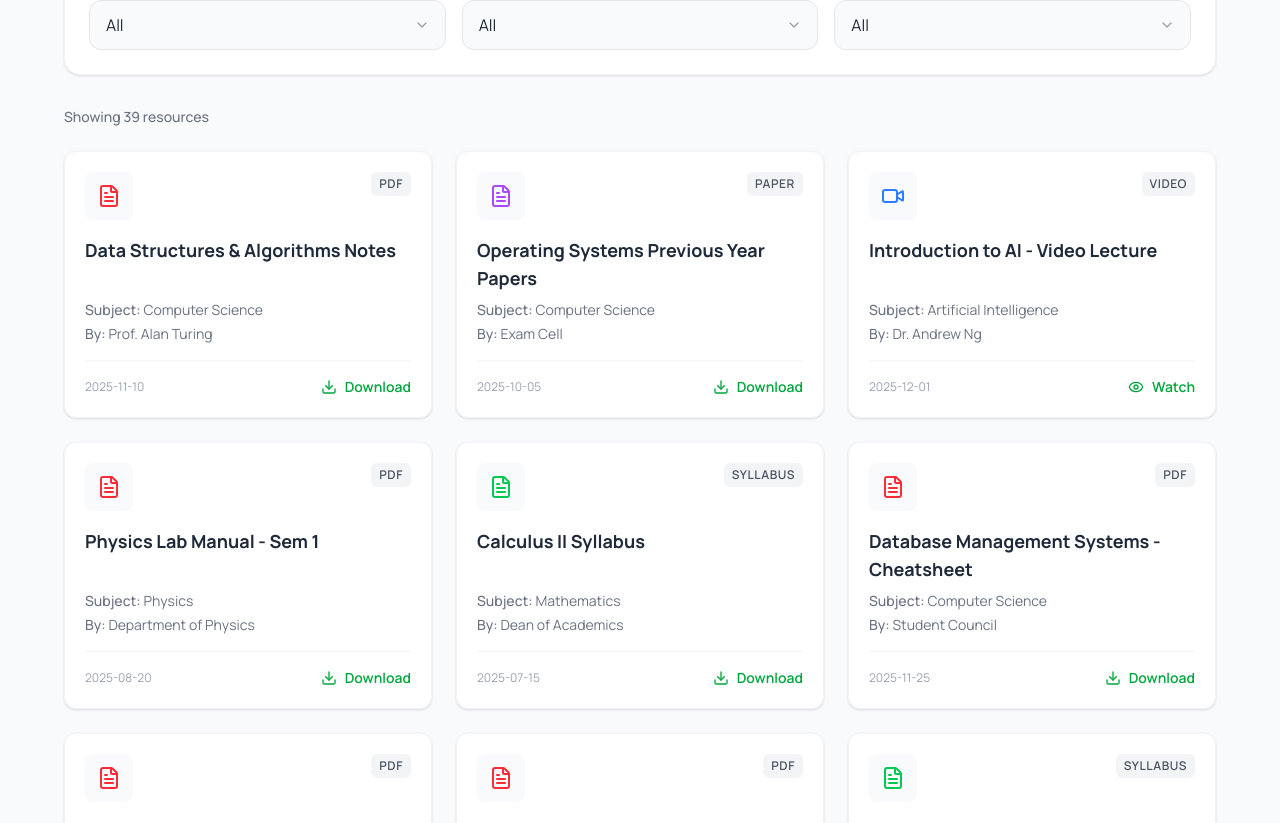
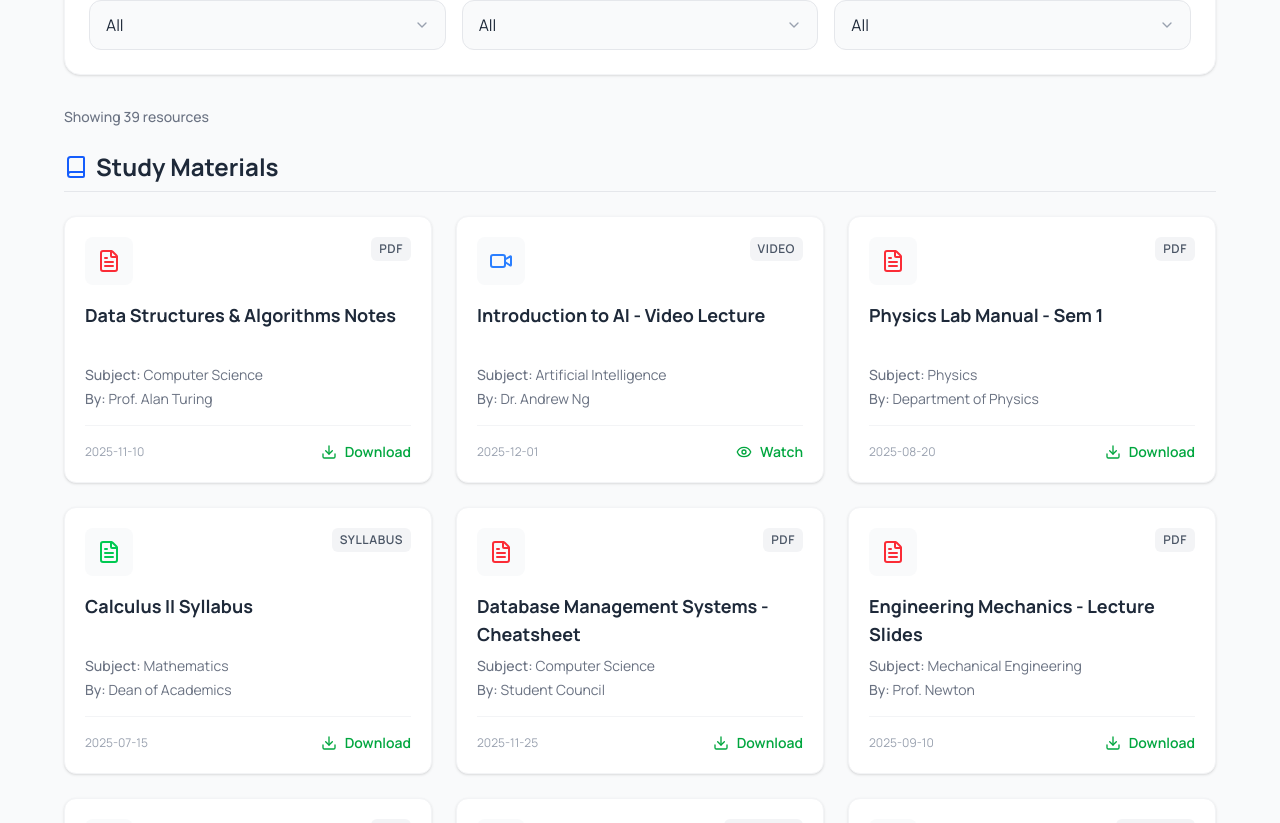
Before and after one commit to Pruthivi13/campus-connect, a React (Vite) app: page /resources in a window 1280 px wide. Shown: the part 797-1620 px from the top of the page. Built offline with nearby package versions, Linux system fonts and the light colour scheme.

Commit message:
Add PYQ section and reorder resources page layout

```diff
--- a/src/components/resources/ResourceCard.jsx
+++ b/src/components/resources/ResourceCard.jsx
@@ -6,7 +6,7 @@ const ResourceCard = ({ resource }) => {
         switch (type) {
             case 'PDF': return <FileText className="h-6 w-6 text-red-500" />;
             case 'Video': return <Video className="h-6 w-6 text-blue-500" />;
-            case 'Paper': return <FileText className="h-6 w-6 text-purple-500" />;
+            case 'PYQ': return <FileText className="h-6 w-6 text-purple-500" />;
             case 'Syllabus': return <FileText className="h-6 w-6 text-green-500" />;
             default: return <LinkIcon className="h-6 w-6 text-gray-500" />;
         }
--- a/src/data/resources.json
+++ b/src/data/resources.json
@@ -14,7 +14,7 @@
         "title": "Operating Systems Previous Year Papers",
         "subject": "Computer Science",
         "semester": "Sem 4",
-        "type": "Paper",
+        "type": "PYQ",
         "author": "Exam Cell",
         "date": "2025-10-05",
         "downloadLink": "#"
--- a/src/pages/Resources.jsx
+++ b/src/pages/Resources.jsx
@@ -1,7 +1,7 @@
 import React, { useState } from 'react';
 import resourcesData from '../data/resources.json';
 import ResourceCard from '../components/resources/ResourceCard';
-import { Search, Filter, BookOpen, ChevronDown } from 'lucide-react';
+import { Search, Filter, BookOpen, ChevronDown, FileQuestion, Book } from 'lucide-react';
 
 const Resources = () => {
   const [searchTerm, setSearchTerm] = useState('');
@@ -30,6 +30,9 @@ const Resources = () => {
 
     return matchesSearch && matchesSemester && matchesSubject && matchesType;
   });
+
+  const pyqResources = filteredResources.filter(r => r.type === 'PYQ');
+  const studyMaterials = filteredResources.filter(r => r.type !== 'PYQ');
 
   return (
     <div className="container mx-auto px-6 py-8 relative z-10">
@@ -119,13 +122,38 @@ const Resources = () => {
           Showing {filteredResources.length} resources
         </div>
 
-        {/* Grid */}
+        {/* Study Materials Section */}
+        {studyMaterials.length > 0 && (
+          <div className="mb-12">
+            <h2 className="text-2xl font-bold text-gray-800 dark:text-white mb-6 flex items-center gap-2 border-b border-gray-200 dark:border-gray-700 pb-2">
+              <Book className="h-6 w-6 text-blue-600" />
+              Study Materials
+            </h2>
             <div className="grid grid-cols-1 md:grid-cols-2 lg:grid-cols-3 gap-6">
-          {filteredResources.length > 0 ? (
-            filteredResources.map((resource) => (
+              {studyMaterials.map((resource) => (
                 <ResourceCard key={resource.id} resource={resource} />
-            ))
-          ) : (
+              ))}
+            </div>
+          </div>
+        )}
+
+        {/* PYQ Section */}
+        {pyqResources.length > 0 && (
+          <div>
+            <h2 className="text-2xl font-bold text-gray-800 dark:text-white mb-6 flex items-center gap-2 border-b border-gray-200 dark:border-gray-700 pb-2">
+              <FileQuestion className="h-6 w-6 text-purple-600" />
+              Previous Year Questions
+            </h2>
+            <div className="grid grid-cols-1 md:grid-cols-2 lg:grid-cols-3 gap-6">
+              {pyqResources.map((resource) => (
+                <ResourceCard key={resource.id} resource={resource} />
+              ))}
+            </div>
+          </div>
+        )}
+
+        {/* No Results */}
+        {filteredResources.length === 0 && (
           <div className="col-span-full text-center py-16">
             <div className="bg-gray-100 dark:bg-gray-800 rounded-full h-20 w-20 flex items-center justify-center mx-auto mb-4">
               <Search className="h-8 w-8 text-gray-400" />
@@ -143,7 +171,6 @@ const Resources = () => {
             </button>
           </div>
         )}
-        </div>
 
       </div>
     </div>
```
Lines whose indentation alone changed are shown as unchanged.
